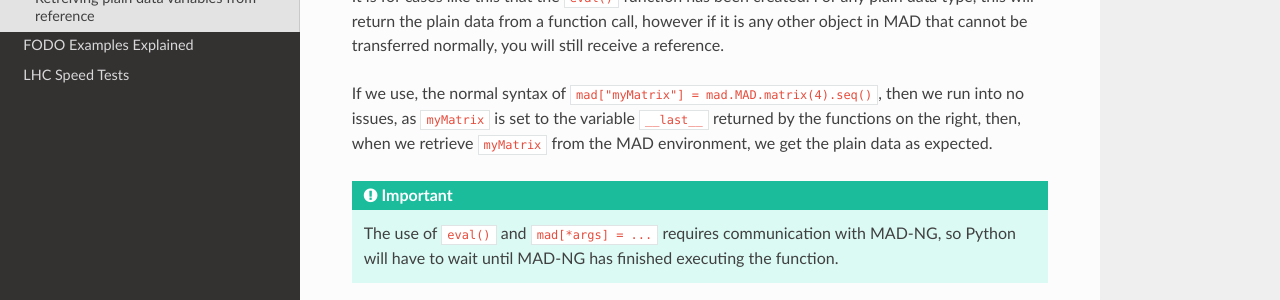
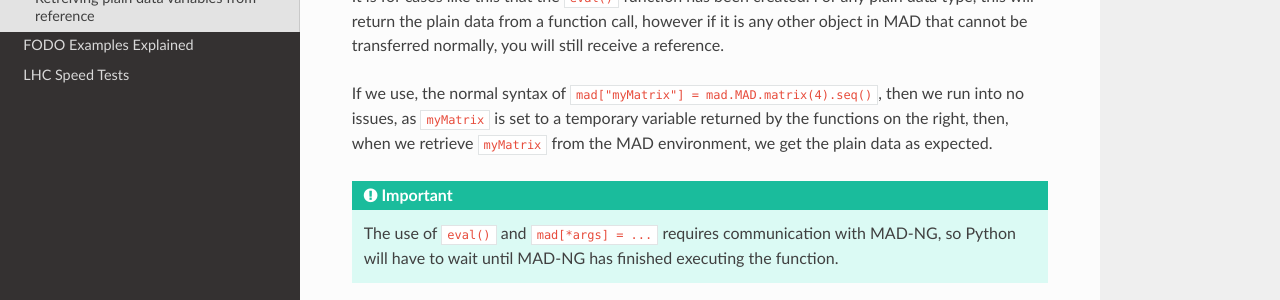
Before and after one commit to MethodicalAcceleratorDesign/MAD-NG.py, a Sphinx documentation site: the page built from docs/source/ex-managing-refs.rst, in a window 1280 px wide and 900 px high, scrolled down 1207 px. Shown: the part 304-604 px from the top of the window. Built offline with Sphinx 7.4.7 and the Read the Docs theme 2.0.0, drawn with Linux system fonts in a browser that asks for light colours; the version number is read from the project's files by our own code; some of the changed lines change nothing that is shown; some of the changed text lies outside the part shown.

Commit message:
Rename include file, remove reference to __last__

```diff
--- a/docs/source/ex-managing-refs.rst
+++ b/docs/source/ex-managing-refs.rst
@@ -4,7 +4,7 @@
 Creating temporary variables
 ----------------------------
 
-Here, we perform a twiss to start with (we assume all the correct variables have been defined an setup, so that the twiss runs successfully (see `ex-breaking-sequencing/ex-breaking-sequencing.py <https://github.com/MethodicalAcceleratorDesign/MADpy/blob/main/examples/ex-breaking-sequencing/ex-breaking-sequencing.py>`_))
+Here, we perform a twiss to start with (we assume all the correct variables have been defined an setup, so that the twiss runs successfully (see `ex-managing-refs/ex-managing-refs.py <https://github.com/MethodicalAcceleratorDesign/MADpy/blob/main/examples/ex-managing-refs/ex-managing-refs.py>`_))
 
 However, instead of using the MAD object to define the variable, with ``mad[*args] = twiss(...)``, we simply store the returned variable into a Python variable.
 
@@ -16,7 +16,7 @@
 
 .. important:: In general, we recommend not storing temporary variables in python, instead set them in the MAD-NG environment using the syntax ``mad[*args]``. Temporary variables are only useful when you wish to delay communication with MAD-NG, see an example `here <https://github.com/MethodicalAcceleratorDesign/MADpy/blob/main/examples/ex-lhc-couplingLocal/lhc-couplingLocal.py#L40>`_.
 
-.. literalinclude:: ../../examples/ex-breaking-sequencing/ex-breaking-sequencing.py
+.. literalinclude:: ../../examples/ex-managing-refs/ex-managing-refs.py
     :lines: 2, 7-8, 16-27
 
 For cases such as the ``reim`` function, you might expect, since it only returns plain data, for the function to return plain data (data that has an identical type in Python) and not a **reference**. However, in this case the function used is extremely generic and is unaware of the input and output data types. *For Python to know about the data types, Python is required to ask MAD-NG about the return values.* If this was done automatically, then one of the more powerful parts of pymadng, receiving data during function calls, would not be possible as Python instead would be waiting for details on what the variable type is from MAD-NG, and MAD-NG would not be able to tell Python anything until it had completed the function. In this case
@@ -28,9 +28,9 @@
 
 It is for cases like this that the ``eval()`` function has been created. For any plain data type, this will return the plain data from a function call, however if it is any other object in MAD that cannot be transferred normally, you will still receive a reference.
 
-If we use, the normal syntax of ``mad["myMatrix"] = mad.MAD.matrix(4).seq()``, then we run into no issues, as ``myMatrix`` is set to the variable ``__last__`` returned by the functions on the right, then, when we retrieve ``myMatrix`` from the MAD environment, we get the plain data as expected.
+If we use, the normal syntax of ``mad["myMatrix"] = mad.MAD.matrix(4).seq()``, then we run into no issues, as ``myMatrix`` is set to a temporary variable returned by the functions on the right, then, when we retrieve ``myMatrix`` from the MAD environment, we get the plain data as expected.
 
 .. important:: The use of ``eval()`` and ``mad[*args] = ...`` requires communication with MAD-NG, so Python will have to wait until MAD-NG has finished executing the function.
 
-.. literalinclude:: ../../examples/ex-breaking-sequencing/ex-breaking-sequencing.py
+.. literalinclude:: ../../examples/ex-managing-refs/ex-managing-refs.py
     :lines: 29-
```
